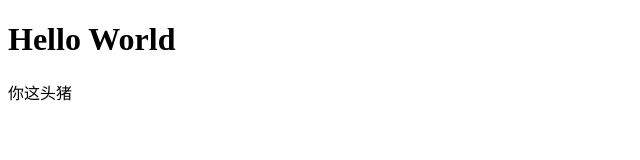
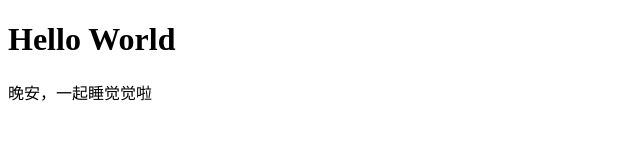
Before and after one commit to YNU-ray/ynu-ray.github.io, a plain HTML site: page index.html in a window 1280 px wide. Shown: the whole page, without its empty margins (0-640 px from the left). Drawn offline with Linux system fonts and the light colour scheme.

Commit message:
Update index.html

```diff
--- a/index.html
+++ b/index.html
@@ -6,6 +6,6 @@
 </head>
 <body>
     <h1>Hello World</h1>
-    <p>你这头猪</p>
+    <p>晚安，一起睡觉觉啦</p>
 </body>
 </html>
```
